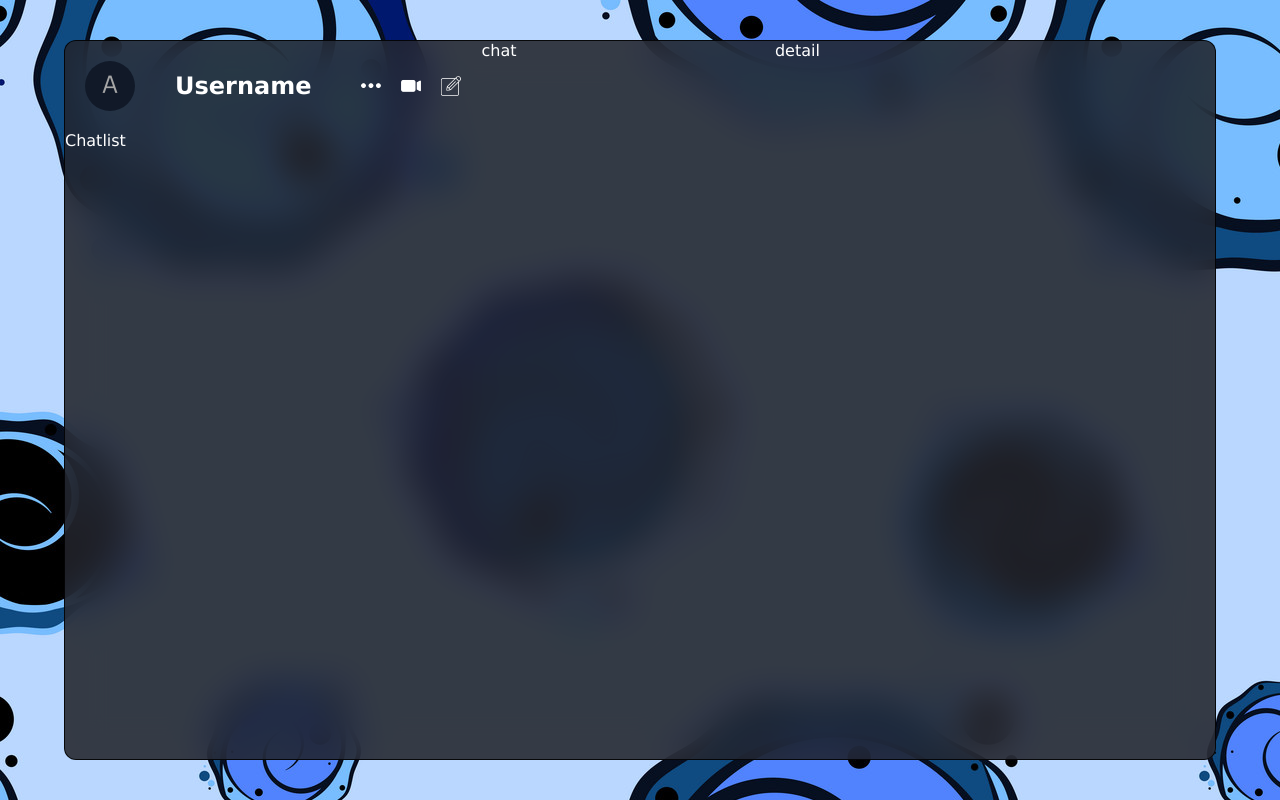
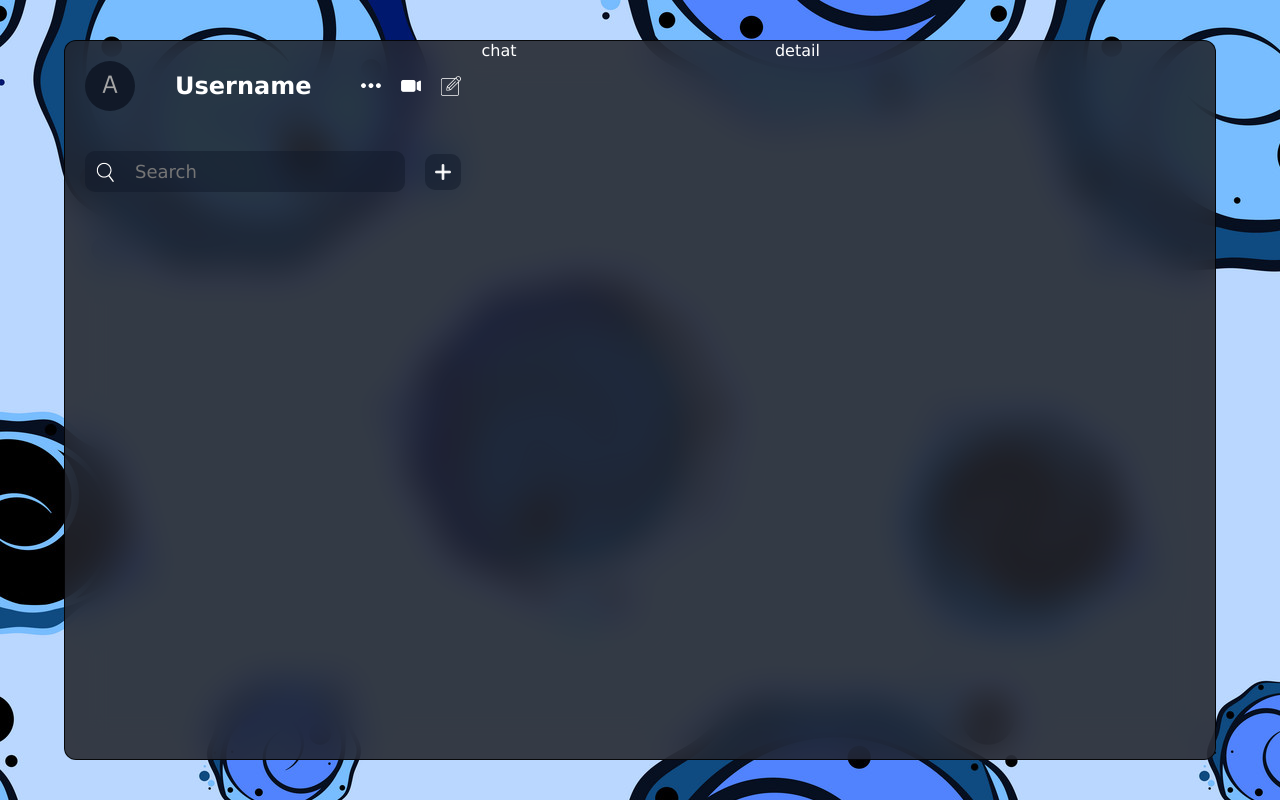
Before and after one commit to DineshPriyanthaGH/Shadow_LiveChatApp, a React (Vite) app: page / in a window 1280 px wide. Built offline with nearby package versions, Linux system fonts and the light colour scheme.

Commit message:
Up:Search BAr

```diff
--- a/src/components/list/chatlist/Chatlist.jsx
+++ b/src/components/list/chatlist/Chatlist.jsx
@@ -1,6 +1,20 @@
+import { useState } from "react";
 import "./Chatlist.css";
 
 const Chatlist = () => {
-    return <div>Chatlist</div>;
+    const [addMode,setAddMode]=useState(false)
+    return (
+        <div className="chatlist">
+            <div className="search">
+                <div className="searchBar">
+                    <img src="./search.png" alt="search" />
+                    <input type="text" placeholder="Search" />
+
+
+                </div>
+                <img src={addMode ? "./minus.png":"./plus.png"} alt="add"  className="add" onClick={()=> setAddMode((prev)=>!prev)} />
+            </div>
+        </div>
+    )
 };
 export default Chatlist;
--- a/src/components/list/chatlist/chatlist.css
+++ b/src/components/list/chatlist/chatlist.css
@@ -0,0 +1,40 @@
+.search{
+    display: flex;
+    align-items: center;
+    gap: 20px;
+    padding: 20px;
+
+    .searchBar{
+        flex:1;
+        background-color: rgba(17, 25, 40, 0.5);
+        display: flex;
+        align-items: center;
+        gap: 20px;
+        border-radius: 10px;
+        padding: 10px;
+
+        input{
+            background-color: transparent;
+            border: none;
+            color: white;
+            Outline: none;
+            font-size: 18px;
+            flex: 1;
+        }
+
+        img{
+            width: 20px;
+            height: 20px;
+            cursor: pointer;
+        }
+        }
+          .add{
+            width: 36px;
+            height: 36px;
+            background-color: rgba(17, 25, 40, 0.5);
+            padding: 10px;
+            border-radius: 10px;
+            cursor: pointer;
+          }
+
+        }
```
